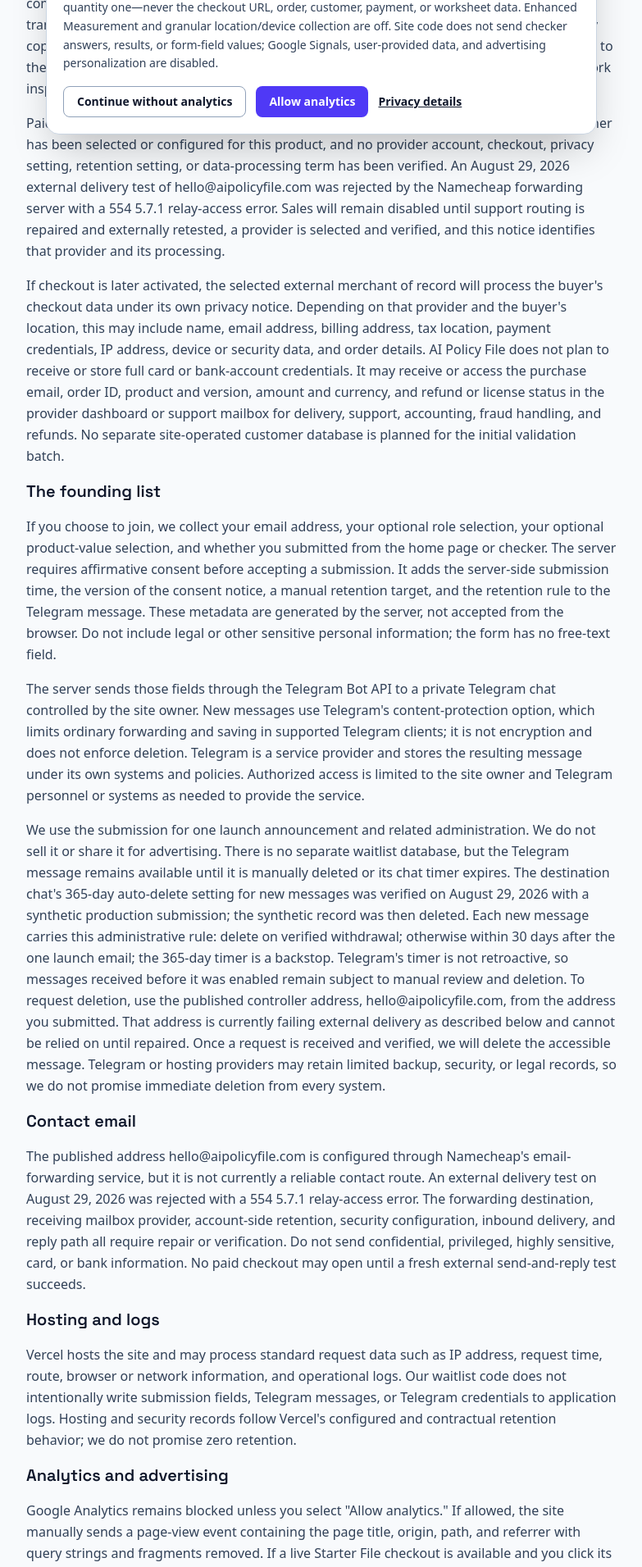
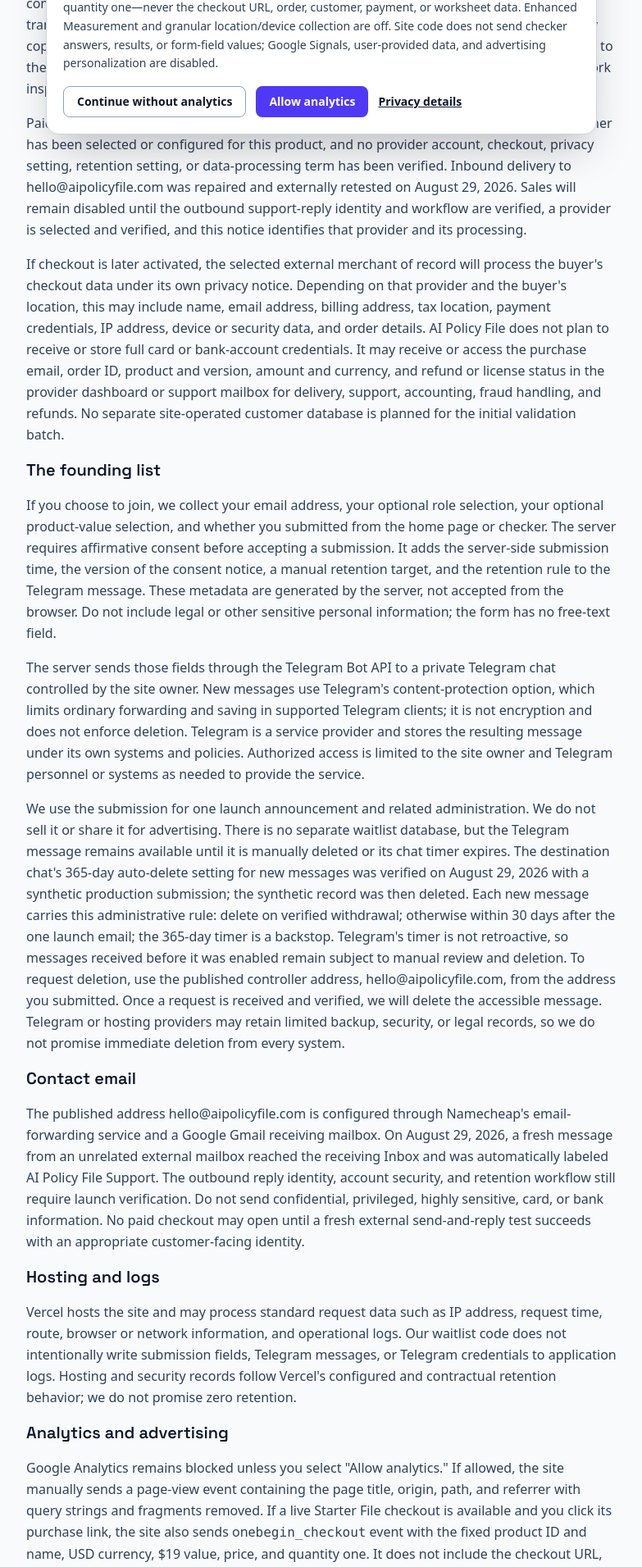
Before and after one commit to raiderj77/aipolicyfile, a Next.js app: page /privacy in a window 1280 px wide. Shown: the part 620-2531 px from the top of the page at 82% size, without its empty margins (248-1031 px from the left). Built offline with nearby package versions, Linux system fonts and the light colour scheme.

Commit message:
Verify support mail routing

```diff
--- a/src/app/privacy/page.tsx
+++ b/src/app/privacy/page.tsx
@@ -50,10 +50,10 @@ export default function PrivacyPage() {
           Paid checkout is disabled. Gumroad and Paddle are merchant-of-record candidates, but
           neither has been selected or configured for this product, and no provider account,
           checkout, privacy setting, retention setting, or data-processing term has been verified.
-          An August 29, 2026 external delivery test of hello@aipolicyfile.com was rejected by the
-          Namecheap forwarding server with a 554 5.7.1 relay-access error. Sales will remain disabled
-          until support routing is repaired and externally retested, a provider is selected and
-          verified, and this notice identifies that provider and its processing.
+          Inbound delivery to hello@aipolicyfile.com was repaired and externally retested on August
+          29, 2026. Sales will remain disabled until the outbound support-reply identity and workflow
+          are verified, a provider is selected and verified, and this notice identifies that provider
+          and its processing.
         </p>
         <p>
           If checkout is later activated, the selected external merchant of record will process the
@@ -96,8 +96,7 @@ export default function PrivacyPage() {
           retroactive, so messages received before it was enabled remain subject to manual review and
           deletion. To request deletion,
           use the published controller address, hello@aipolicyfile.com, from the address you
-          submitted. That address is currently failing external delivery as described below and
-          cannot be relied on until repaired. Once a request is received and verified, we will delete
+          submitted. Once a request is received and verified, we will delete
           the accessible message. Telegram or hosting providers may retain limited
           backup, security, or legal records, so we do not promise immediate deletion from every
           system.
@@ -106,12 +105,12 @@ export default function PrivacyPage() {
         <h2 className="font-display text-xl font-semibold text-slate-900">Contact email</h2>
         <p>
           The published address hello@aipolicyfile.com is configured through Namecheap&apos;s
-          email-forwarding service, but it is not currently a reliable contact route. An external
-          delivery test on August 29, 2026 was rejected with a 554 5.7.1 relay-access error. The
-          forwarding destination, receiving mailbox provider, account-side retention, security
-          configuration, inbound delivery, and reply path all require repair or verification. Do not
-          send confidential, privileged, highly sensitive, card, or bank information. No paid checkout
-          may open until a fresh external send-and-reply test succeeds.
+          email-forwarding service and a Google Gmail receiving mailbox. On August 29, 2026, a fresh
+          message from an unrelated external mailbox reached the receiving Inbox and was automatically
+          labeled AI Policy File Support. The outbound reply identity, account security, and retention
+          workflow still require launch verification. Do not send confidential, privileged, highly
+          sensitive, card, or bank information. No paid checkout may open until a fresh external
+          send-and-reply test succeeds with an appropriate customer-facing identity.
         </p>
 
         <h2 className="font-display text-xl font-semibold text-slate-900">Hosting and logs</h2>
@@ -300,9 +299,8 @@ export default function PrivacyPage() {
 
         <h2 className="font-display text-xl font-semibold text-slate-900">Contact</h2>
         <p>
-          The published controller address is hello@aipolicyfile.com, but the August 29, 2026 external
-          test described above failed and no dependable alternate privacy-request channel has been
-          verified. This page will be updated when routing is restored. We may need to verify that you
+          The published controller address is hello@aipolicyfile.com. Inbound delivery was externally
+          verified on August 29, 2026 as described above. We may need to verify that you
           control the submitted or purchase email address before acting on a request, but we will not
           ask for full payment credentials.
         </p>
--- a/src/app/terms/page.tsx
+++ b/src/app/terms/page.tsx
@@ -46,12 +46,12 @@ export default function TermsPage() {
         <p>
           The AI Disclosure Starter File is a planned one-time digital product and
           is not currently open for sale. A scheduled source review is overdue,
-          and an August 29, 2026 external delivery test of the published support
-          address, hello@aipolicyfile.com, was rejected by the forwarding server
-          with a relay-access error. Checkout must remain closed until the source
-          review is current, the support route is repaired and externally
-          retested, the product and refund process are verified, a valid external
-          checkout is configured, and sales are explicitly enabled on the server.
+          while the outbound support-reply identity and workflow still require
+          verification. Inbound delivery to hello@aipolicyfile.com was repaired
+          and externally retested on August 29, 2026. Checkout must remain closed
+          until the source review is current, the complete support workflow, product,
+          and refund process are verified, a valid external checkout is configured,
+          and sales are explicitly enabled on the server.
         </p>
         <p>
           Gumroad and Paddle are merchant-of-record candidates. Neither provider
@@ -101,8 +101,7 @@ export default function TermsPage() {
           14-day refund process
         </h2>
         <p>
-          After the support address has been repaired and sales have opened, you
-          may request a full refund for any reason by emailing
+          After sales have opened, you may request a full refund for any reason by emailing
           hello@aipolicyfile.com within 14 calendar days after purchase. Include
           the order ID and the email address used at checkout; do not send card or
           bank details. We will validate the order and initiate the refund through
```
Also changed, not shown: 3 other files (tests, documents, lock files or other folders).
